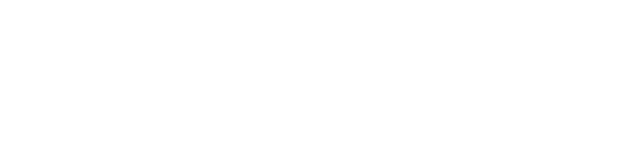
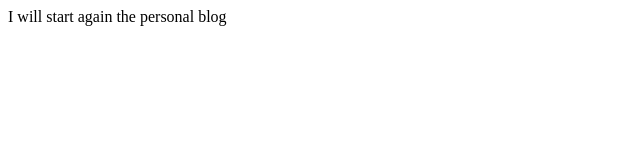
Before and after one commit to jimmy-adams/jihuidong.github.io, a plain HTML site: page index.html in a window 1280 px wide. Shown: the whole page, without its empty margins (0-640 px from the left). Drawn offline with Linux system fonts and the light colour scheme.

Commit message:
Update index.html

```diff
--- a/index.html
+++ b/index.html
@@ -1,3 +1,4 @@
 <html>
   <title>Hello World</title>
+  I will start again the personal blog
 </html>
```
